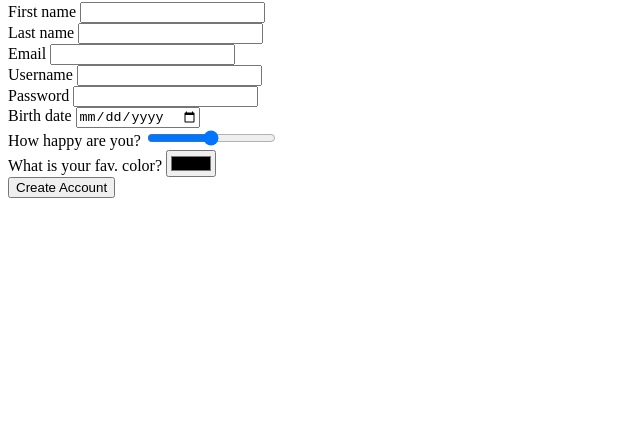
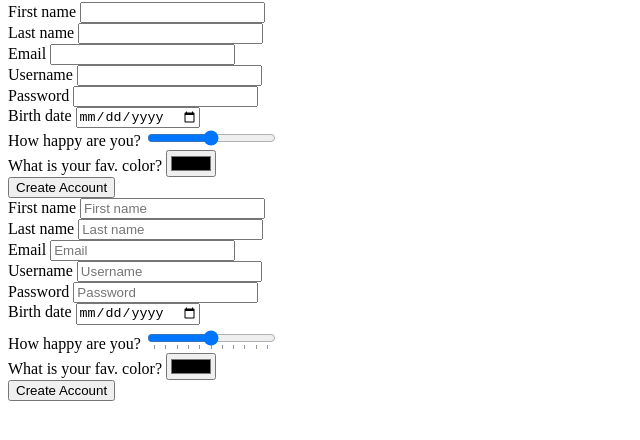
Before and after one commit to Suu01/kokoa-course, a plain HTML site: page codeChallenge/index.html in a window 1280 px wide. Shown: the part 78-518 px from the top of the page, without its empty margins (0-640 px from the left). Drawn offline with Linux system fonts and the light colour scheme.

Commit message:
challenge-1

```diff
--- a/codeChallenge/index.html
+++ b/codeChallenge/index.html
@@ -1,9 +1,9 @@
 <!DOCTYPE html>
 <html lang="en">
   <head>
-    <meta charset="UTF-8">
-    <meta http-equiv="X-UA-Compatible" content="IE=edge">
-    <meta name="viewport" content="width=device-width, initial-scale=1.0">
+    <meta charset="UTF-8" />
+    <meta http-equiv="X-UA-Compatible" content="IE=edge" />
+    <meta name="viewport" content="width=device-width, initial-scale=1.0" />
     <title>Code-Challenge</title>
   </head>
   <body>
@@ -36,5 +36,68 @@
       <br />
       <input type="submit" value="Create Account" required />
     </form>
+
+    <form>
+      <div>
+        <label for="first-name">First name</label>
+        <input required id="first-name" type="text" placeholder="First name" />
+      </div>
+      <div>
+        <label for="last-name">Last name</label>
+        <input required id="last-name" type="text" placeholder="Last name" />
+      </div>
+      <div>
+        <label for="email">Email</label>
+        <input required id="email" type="email" placeholder="Email" />
+      </div>
+      <div>
+        <label for="username">Username</label>
+        <input
+          required
+          id="username"
+          type="text"
+          minlength="5"
+          placeholder="Username"
+        />
+      </div>
+      <div>
+        <label for="password">Password</label>
+        <input
+          required
+          id="password"
+          type="password"
+          minlength="10"
+          placeholder="Password"
+        />
+      </div>
+      <div>
+        <label for="birth-date">Birth date</label>
+        <input required id="birth-date" type="date" />
+      </div>
+      <div>
+        <label for="kimchi-love">How happy are you?</label>
+        <input required id="kimchi-love" type="range" list="kimchi-levels" />
+        <datalist id="kimchi-levels">
+          <option value="0"></option>
+          <option value="10"></option>
+          <option value="20"></option>
+          <option value="30"></option>
+          <option value="40"></option>
+          <option value="50"></option>
+          <option value="60"></option>
+          <option value="70"></option>
+          <option value="80"></option>
+          <option value="90"></option>
+          <option value="100"></option>
+        </datalist>
+      </div>
+      <div>
+        <label for="fa-color">What is your fav. color?</label>
+        <input required id="fa-color" type="color" />
+      </div>
+      <div>
+        <input type="submit" value="Create Account" />
+      </div>
+    </form>
   </body>
 </html>
```
Lines whose indentation alone changed are shown as unchanged.
